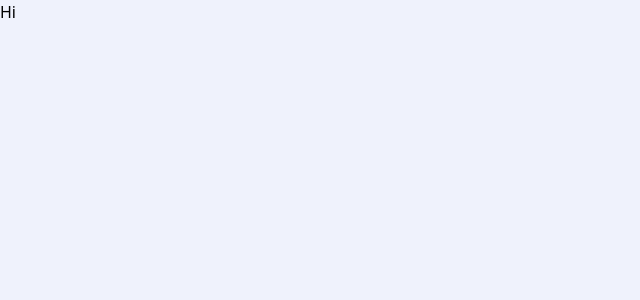
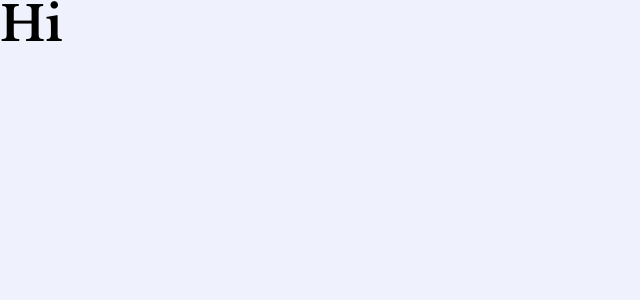
Before and after one commit to johnmichaelechemani/anime-web-react, a React (Vite) app: page / in a window 1280 px wide. Shown: the top 300 px of the page, without its empty margins (0-640 px from the left). Built offline with nearby package versions, Linux system fonts and the light colour scheme; the HTML template or start-up script is replaced by a standard one.

Commit message:
dev: add fonts

```diff
--- a/src/App.jsx
+++ b/src/App.jsx
@@ -5,7 +5,7 @@ function App() {
     <>
       <div className="">
         {" "}
-        <h1>Hi</h1>
+        <h1 className="font-extrabold text-5xl">Hi</h1>
       </div>
     </>
   );
--- a/src/style/app.css
+++ b/src/style/app.css
@@ -1,4 +1,14 @@
+
+@import url('https://fonts.googleapis.com/css2?family=Libre+Baskerville:ital,wght@0,400;0,700;1,400&display=swap');
+body{
+  font-family: 'Libre Baskerville', serif;
+}
+
 
   :root{
-    background-color: rgb(239, 242, 252);
+    background-color: var(--bg-color);
+
+    /*  */
+    --bg-color: rgb(239, 242, 252);
+    /*  */
   }
```
